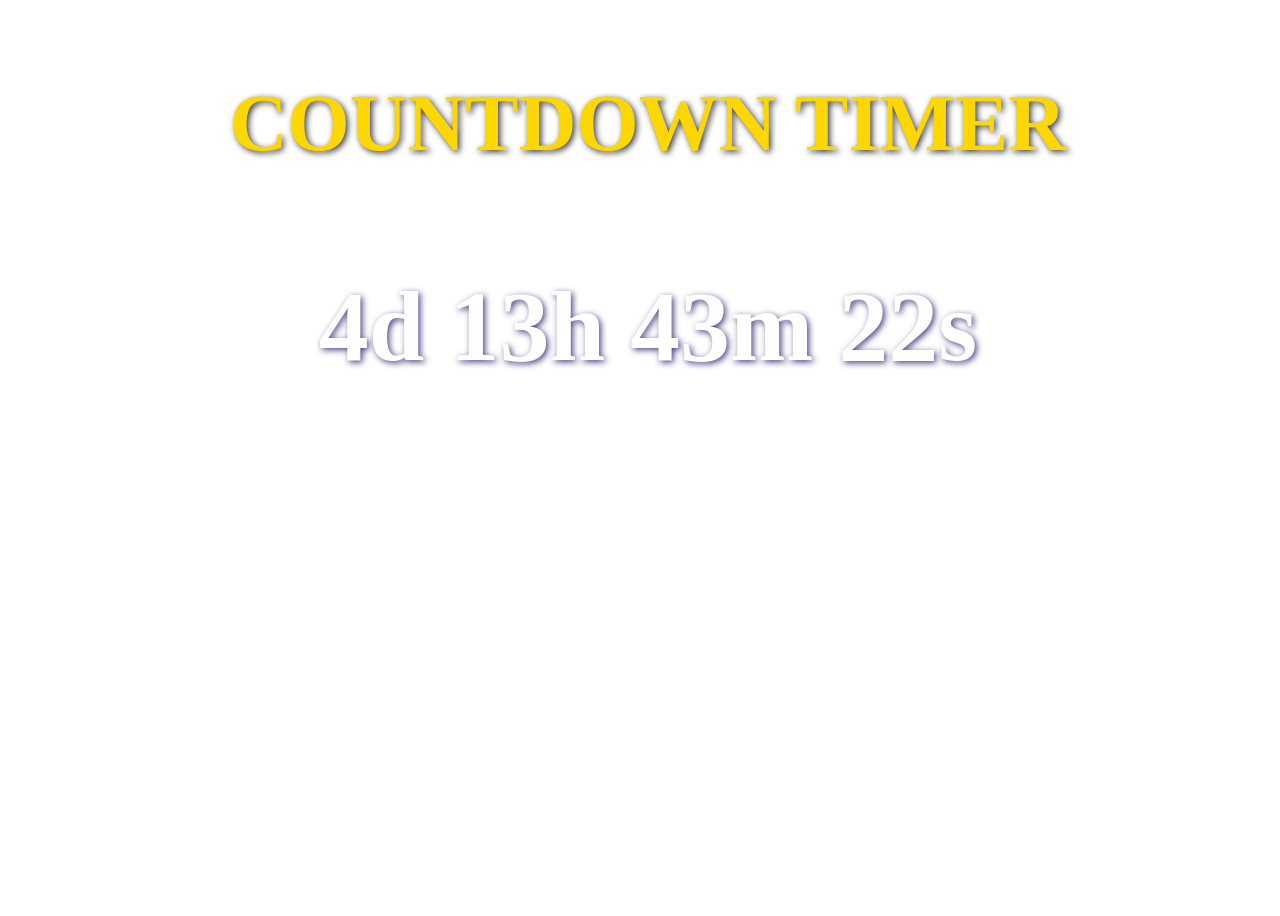
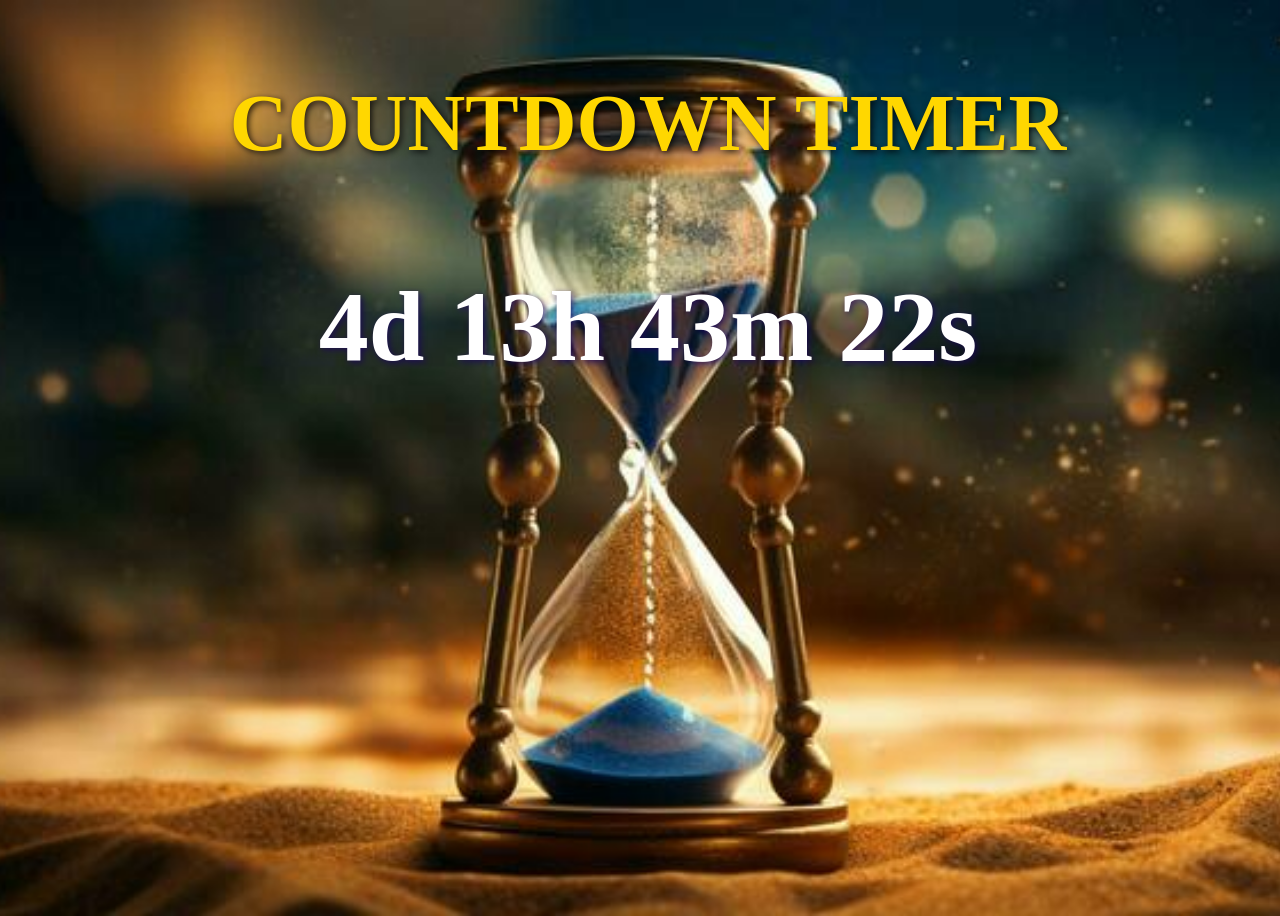
Before and after one commit to KESAVARDHINI-10/Countdown-Timer-HTML-CSS-JavaScript-, a plain HTML site: page index.html in a window 1280 px wide. Drawn offline with Linux system fonts and the light colour scheme.

Commit message:
Update style.css

```diff
--- a/style.css
+++ b/style.css
@@ -1,5 +1,5 @@
 body {
-    background-image: url('images/image2.jpg');
+    background-image: url('image2.jpg');
     background-size: cover;
     background-position: center;
     width: 100%;
```
